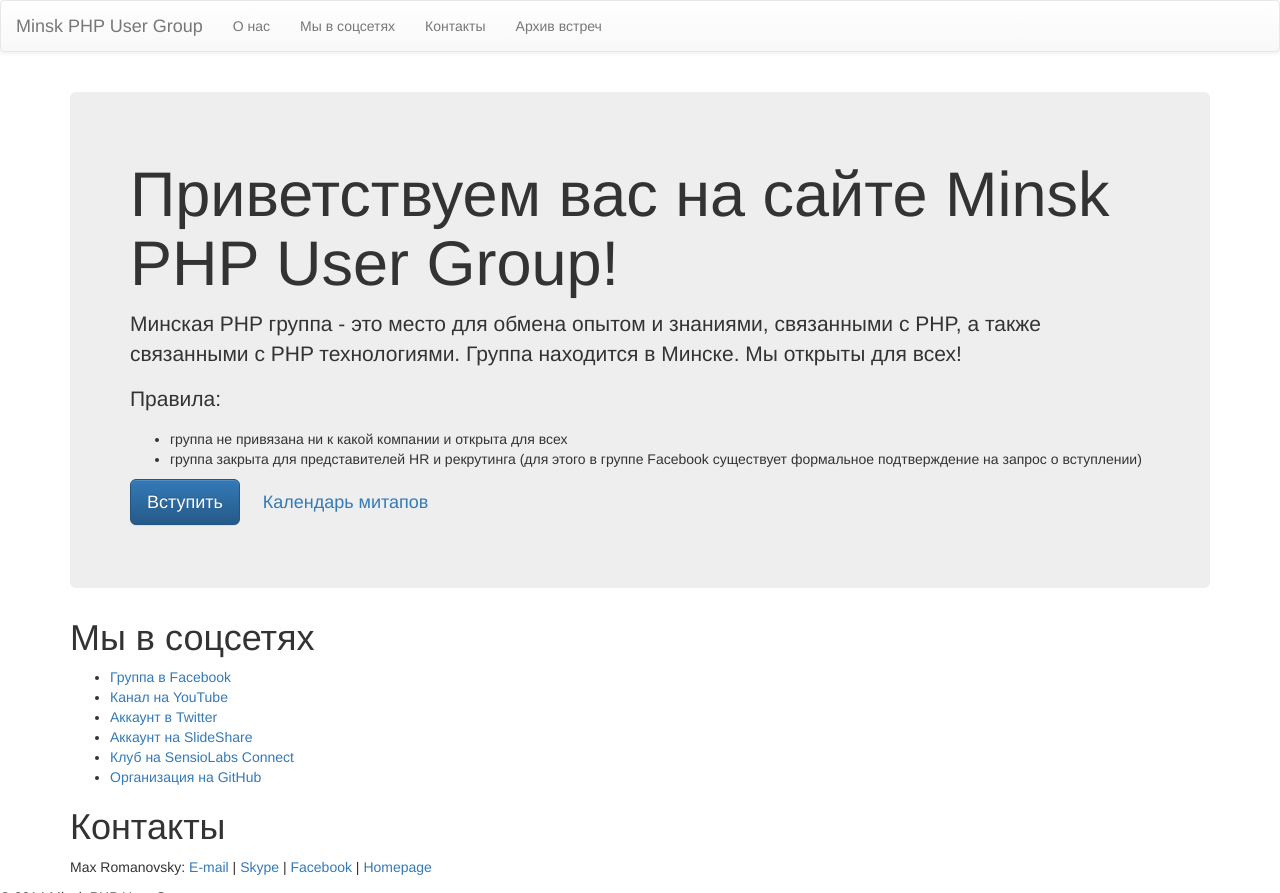
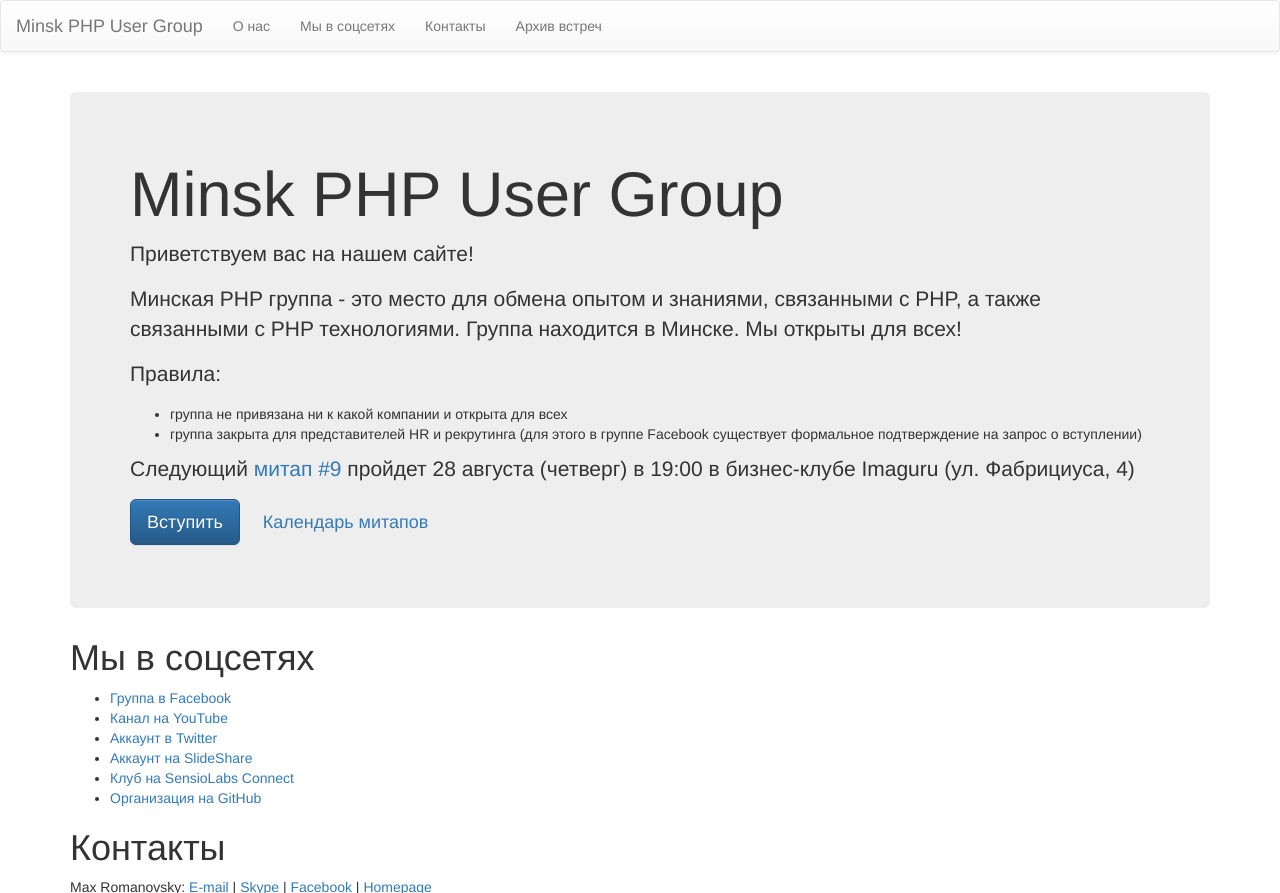
Before and after one commit to phpminsk/phpminsk.github.io, a Jekyll site: the page built from index.html, in a window 1280 px wide, cut to the strip 0-893 px from the top of the page. Built offline with Jekyll 4.4.1, drawn with Linux system fonts in a browser that asks for light colours; nearby versions of some CDN libraries.

Commit message:
updated meetup info

```diff
--- a/index.html
+++ b/index.html
@@ -3,7 +3,9 @@ layout: default
 title:
 ---
 <div class="jumbotron" id="about">
-    <h1>Приветствуем вас на сайте {{ site.title }}!</h1>
+    <h1>{{ site.title }}</h1>
+
+    <p>Приветствуем вас на нашем сайте!</p>
 
     <p>
         Минская PHP группа - это место для обмена опытом и знаниями, связанными с PHP, а также связанными с PHP
@@ -17,6 +19,11 @@ title:
             подтверждение на запрос о вступлении)
         </li>
     </ul>
+
+    <p>
+        Следующий <a href="https://www.facebook.com/events/600891746698048/">митап #9</a> пройдет 28 августа (четверг) в
+        19:00 в бизнес-клубе Imaguru (ул. Фабрициуса, 4)
+    </p>
 
     <p>
         <a class="btn btn-primary btn-lg" role="button" href="https://www.facebook.com/groups/minsk.user.group/">Вступить</a>
```
